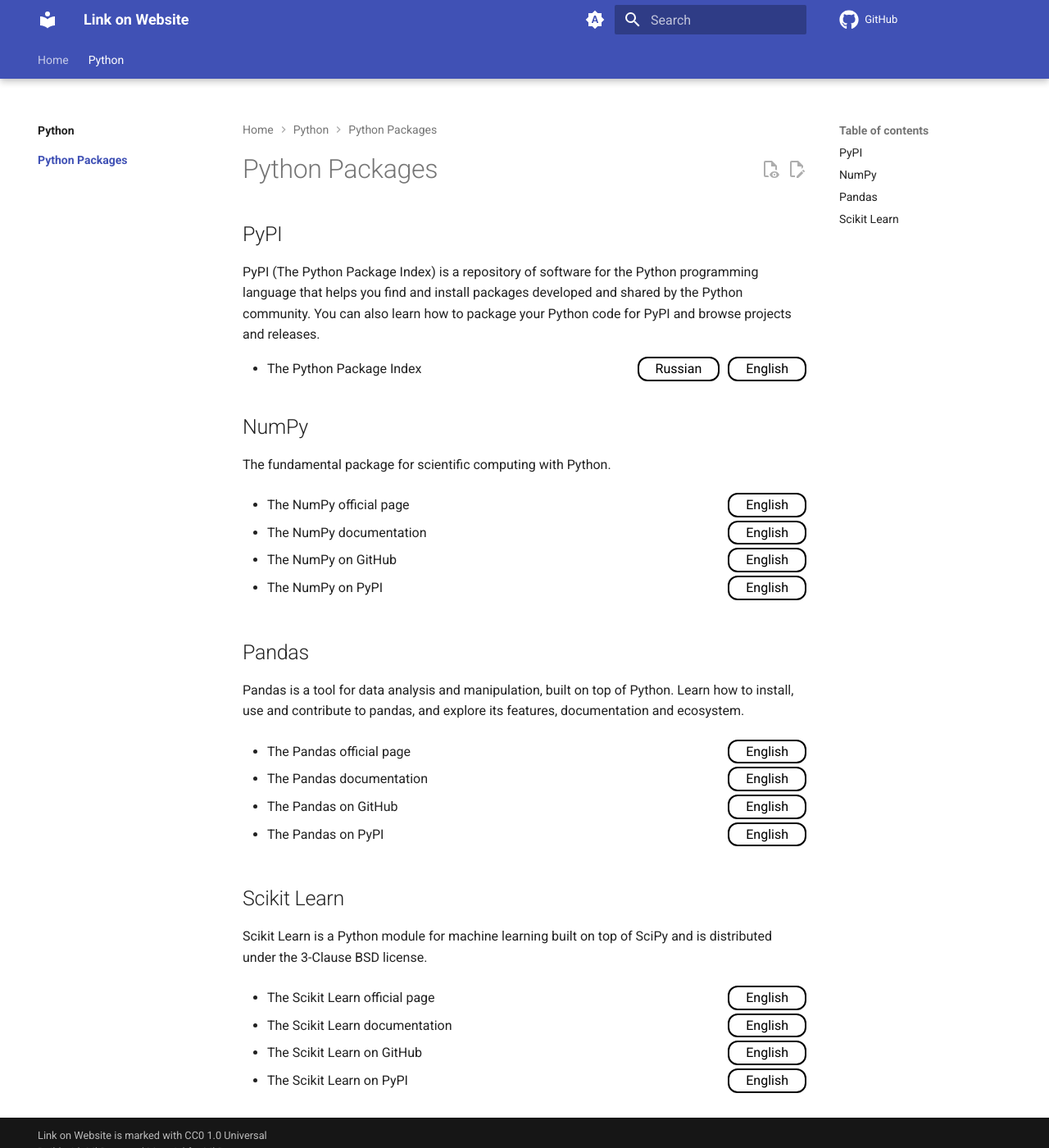
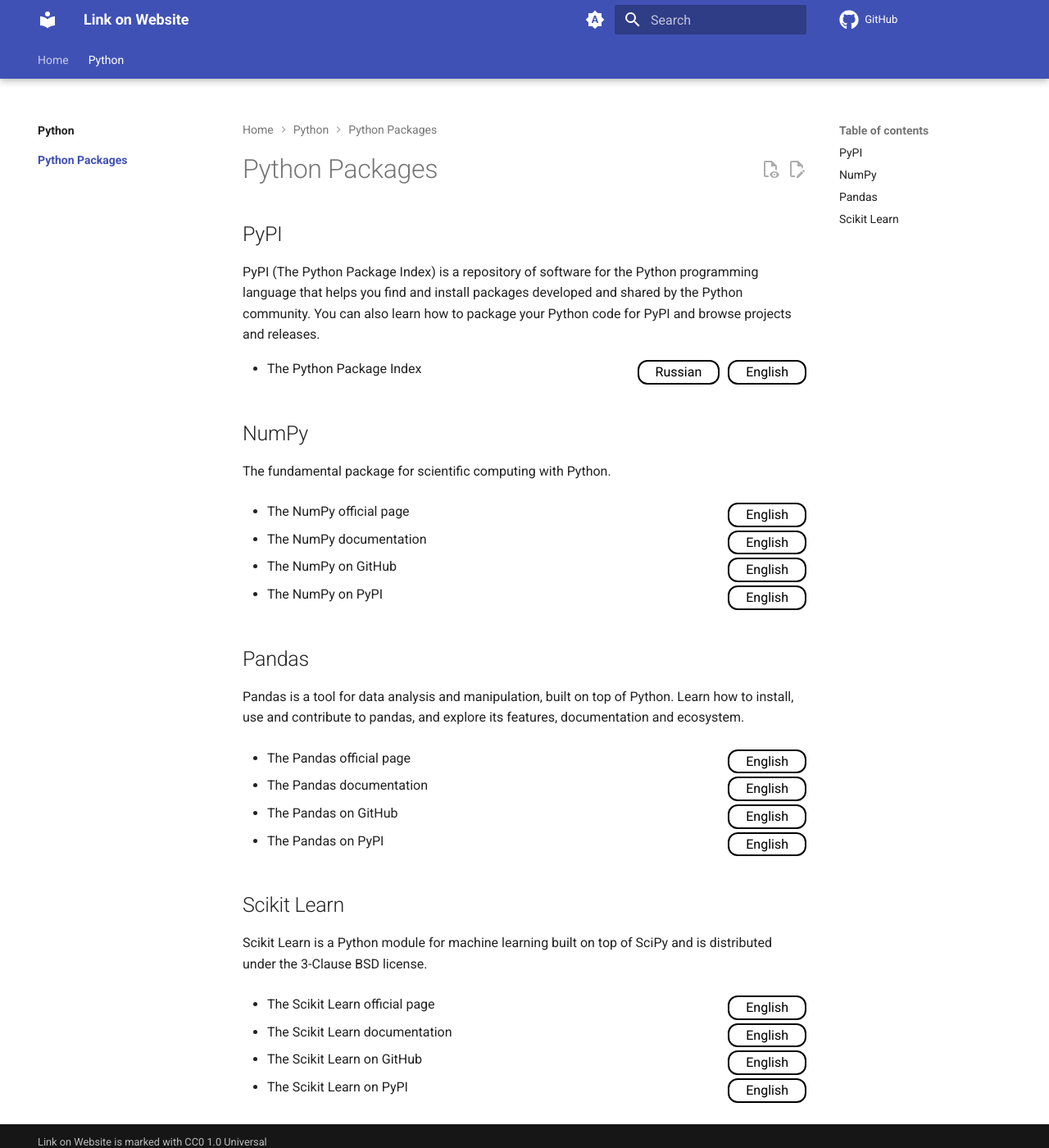
Before and after one commit to bookseer/links, an MkDocs documentation site: the page built from docs/python/packages/index.md, in a window 1280 px wide and 1400 px high. Shown: the whole window at 82% size. Built offline with MkDocs 1.6.1 and Material for MkDocs 9.7.7, drawn with Linux system fonts in a browser that asks for light colours; comment, search, counter and statistics services are not loaded.

Commit message:
Version 2023.12.25

```diff
--- a/docs/assets/css/links.css
+++ b/docs/assets/css/links.css
@@ -1,3 +1,7 @@
+li {
+
+}
+
 li:hover {
   font-weight: bold;
   /*background-color:	#F0F0F0;*/
@@ -16,7 +20,7 @@
   border: 2px solid  black;
   border-radius: 12px;
   padding: 0px 20px;
-  margin: -2px 0px -2px 10px;
+  margin: 2px 0px 2px 10px;
   float: right;
 }
 
```
